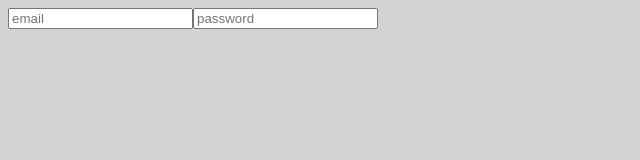
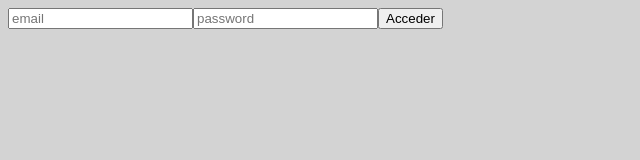
Before and after one commit to jmora-dev/training-planner, a React (Create React App) app: page / in a window 1280 px wide. Shown: the top 160 px of the page, without its empty margins (0-640 px from the left). Built offline with nearby package versions, Linux system fonts and the light colour scheme.

Commit message:
Add button to login form

```diff
--- a/src/features/login/components/LoginForm/LoginForm.tsx
+++ b/src/features/login/components/LoginForm/LoginForm.tsx
@@ -35,6 +35,7 @@ export default function LoginForm({ onSignIn }: LoginFormProps) {
         onChange={handleChange}
         placeholder="password"
       />
+      <button type="submit">Acceder</button>
     </form>
   );
 }
```
